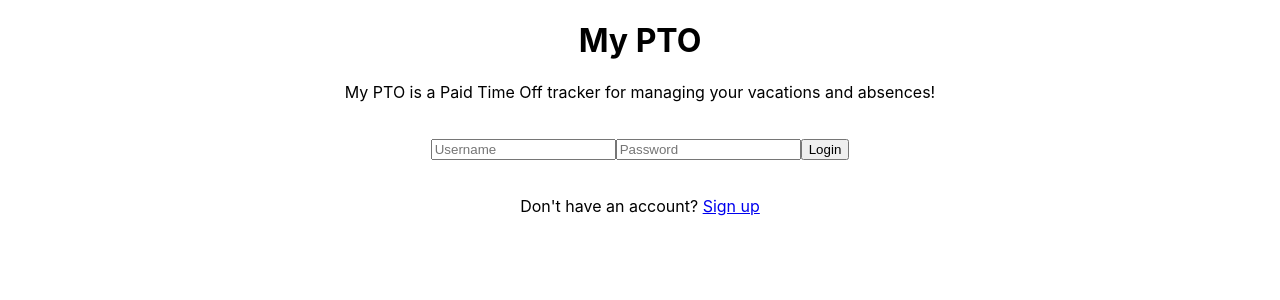
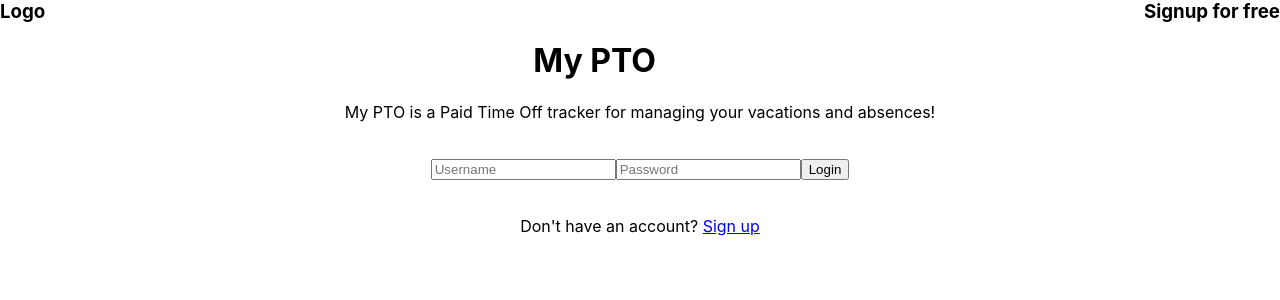
Before and after one commit to anri0806/my-pto, a React (Create React App) app in the folder client/: page / in a window 1280 px wide. Shown: the top 300 px of the page. Built offline with nearby package versions, Linux system fonts and the light colour scheme; the HTML template or start-up script is replaced by a standard one.

Commit message:
added navbar frontend

```diff
--- a/client/src/App.js
+++ b/client/src/App.js
@@ -1,5 +1,6 @@
 import Login from "./components/Login";
 import Signup from "./components/Signup";
+import NavBar from "./components/NavBar";
 
 import "./App.css";
 
@@ -8,6 +9,7 @@ import { Routes, Route } from "react-router-dom";
 function App() {
   return (
     <div className="App">
+      <NavBar />
       <Routes>
         <Route path="/" element={<Login />} />
         <Route path="/signup" element={<Signup />} />
--- a/client/src/components/Login.js
+++ b/client/src/components/Login.js
@@ -24,6 +24,7 @@ function Login() {
 
   return (
     <div>
+      <br />
       <h1>My PTO</h1>
       <p>
         My PTO is a Paid Time Off tracker for managing your vacations and
--- /dev/null
+++ b/client/src/components/NavBar.js
@@ -0,0 +1,10 @@
+function NavBar() {
+  return (
+    <div>
+      <h3 style={{ float: "left", marginTop: "0" }}>Logo</h3>
+      <h3 style={{ float: "right", marginTop: "0" }}>Signup for free</h3>
+    </div>
+  );
+}
+
+export default NavBar;
```
